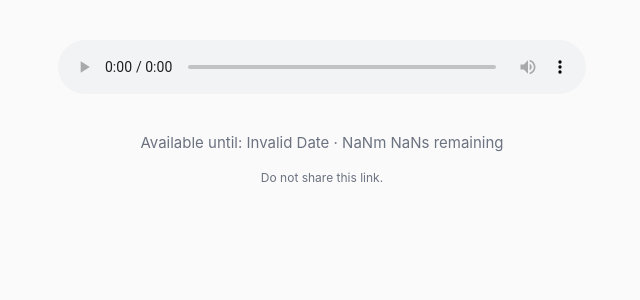
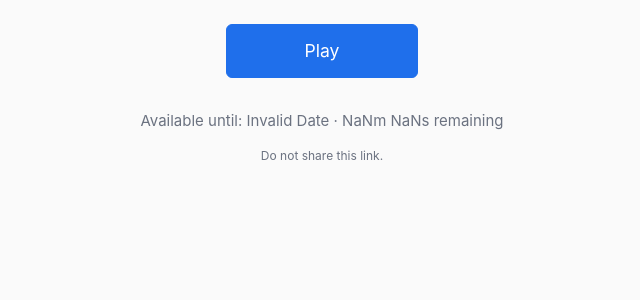
Before and after one commit to Pl1n10/exam-audio-relay, a FastAPI app: template app/templates/public_session.html in a window 1280 px wide. Shown: the top 300 px of the page, without its empty margins (318-958 px from the left). Run offline with FastAPI, Linux system fonts and the light colour scheme; the template is opened without the code that fills it, so the values that code supplies are empty; parts of the project's set-up code (start-up, migrations or seed data) failed here and were passed over.

Commit message:
feat(player): add minimal locked-down audio player UI
Replace the native browser audio controls with a single Play button.
No seek bar, no volume slider, no playback-rate control; the audio
element is hidden and playbackRate is forced to 1.0 via a ratechange
listener. Once playback starts the button disables itself, removing
the easy UI path to pause.

This is not DRM — keyboard shortcuts and devtools can still pause —
but it removes the casual ways a student would skip ahead, slow down,
or rewind during an exam.

Co-Authored-By: Claude Opus 4.7 <noreply@anthropic.com>

```diff
--- a/app/static/style.css
+++ b/app/static/style.css
@@ -116,6 +116,8 @@ code, .token {
 
 body.public { background: #fafafa; }
 body.public h1 { margin-top: 1.5rem; }
-body.public audio { width: 100%; margin: 1rem 0; }
+body.public audio { display: none; }
 .notes { background: #f3f4f6; padding: .75rem 1rem; border-radius: 6px; }
+.player { margin: 1.5rem 0; display: flex; flex-direction: column; align-items: center; gap: .5rem; }
+.player .play-btn { font-size: 1.1rem; padding: .8rem 2rem; min-width: 12rem; }
 .footer-note { font-size: 12px; color: var(--muted); }
--- a/app/templates/public_session.html
+++ b/app/templates/public_session.html
@@ -13,16 +13,69 @@
     {% if sess.notes %}
       <p class="notes">{{ sess.notes }}</p>
     {% endif %}
-    <audio controls preload="metadata" controlsList="nodownload" oncontextmenu="return false;">
+    <audio
+      id="exam-audio"
+      preload="metadata"
+      controlsList="nodownload noplaybackrate noremoteplayback"
+      disablepictureinpicture
+      disableremoteplayback
+      oncontextmenu="return false;">
       <source src="/stream/{{ token }}" type="{{ sess.audio_file.content_type }}" />
       Your browser does not support audio playback.
     </audio>
+    <div class="player">
+      <button id="play-btn" type="button" class="play-btn" aria-label="Play audio">Play</button>
+      <span id="play-status" class="muted" aria-live="polite"></span>
+    </div>
     <p class="muted">
       Available until: <span id="ends-at" data-ends="{{ sess.ends_at.isoformat() }}"></span>
       &middot; <span id="time-remaining"></span>
     </p>
     <p class="footer-note">Do not share this link.</p>
   </main>
+  <script>
+    (function () {
+      const audio = document.getElementById('exam-audio');
+      const btn = document.getElementById('play-btn');
+      const statusEl = document.getElementById('play-status');
+
+      if (audio) {
+        audio.playbackRate = 1.0;
+        audio.addEventListener('ratechange', function () {
+          if (audio.playbackRate !== 1.0) audio.playbackRate = 1.0;
+        });
+        audio.addEventListener('play', function () {
+          btn.disabled = true;
+          btn.textContent = 'Playing';
+          if (statusEl) statusEl.textContent = '';
+        });
+        audio.addEventListener('ended', function () {
+          btn.disabled = true;
+          btn.textContent = 'Done';
+          if (statusEl) statusEl.textContent = 'Playback finished.';
+        });
+        audio.addEventListener('error', function () {
+          btn.disabled = true;
+          btn.textContent = 'Unavailable';
+          if (statusEl) statusEl.textContent = 'Audio unavailable.';
+        });
+      }
+
+      if (btn) {
+        btn.addEventListener('click', function () {
+          if (!audio || !audio.paused) return;
+          const p = audio.play();
+          if (p && typeof p.catch === 'function') {
+            p.catch(function () {
+              btn.disabled = false;
+              btn.textContent = 'Play';
+              if (statusEl) statusEl.textContent = 'Tap Play to start.';
+            });
+          }
+        });
+      }
+    })();
+  </script>
   <script>
     (function () {
       const endsEl = document.getElementById('ends-at');
```
